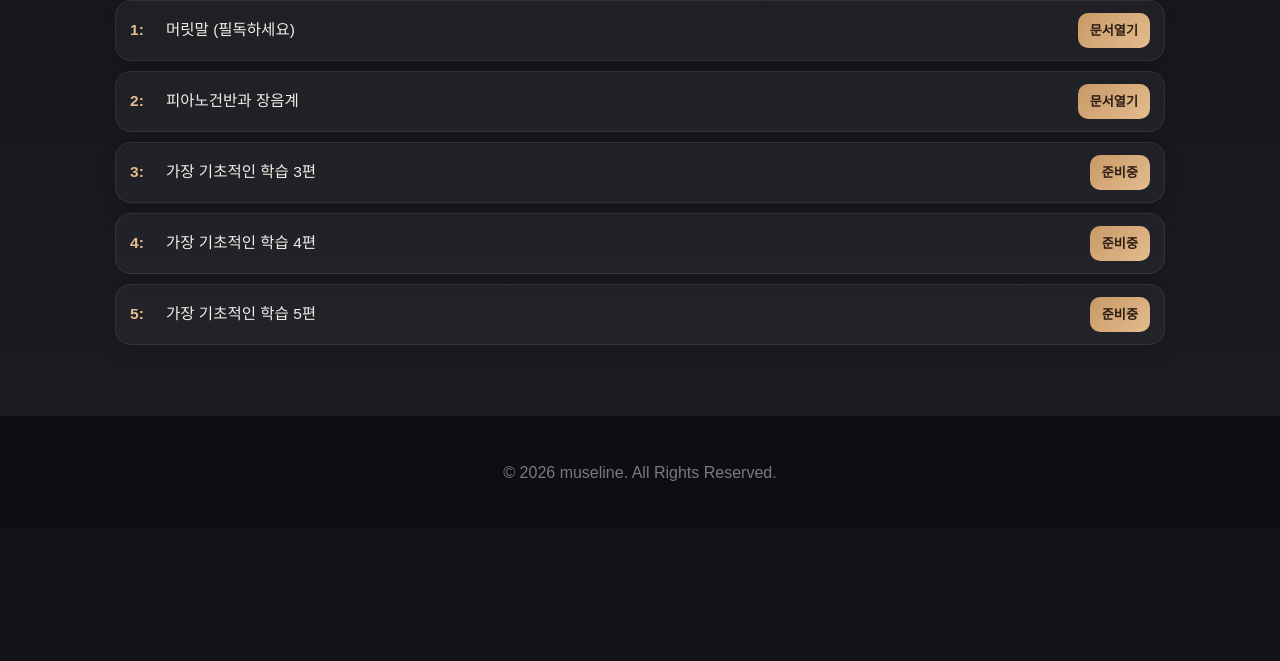
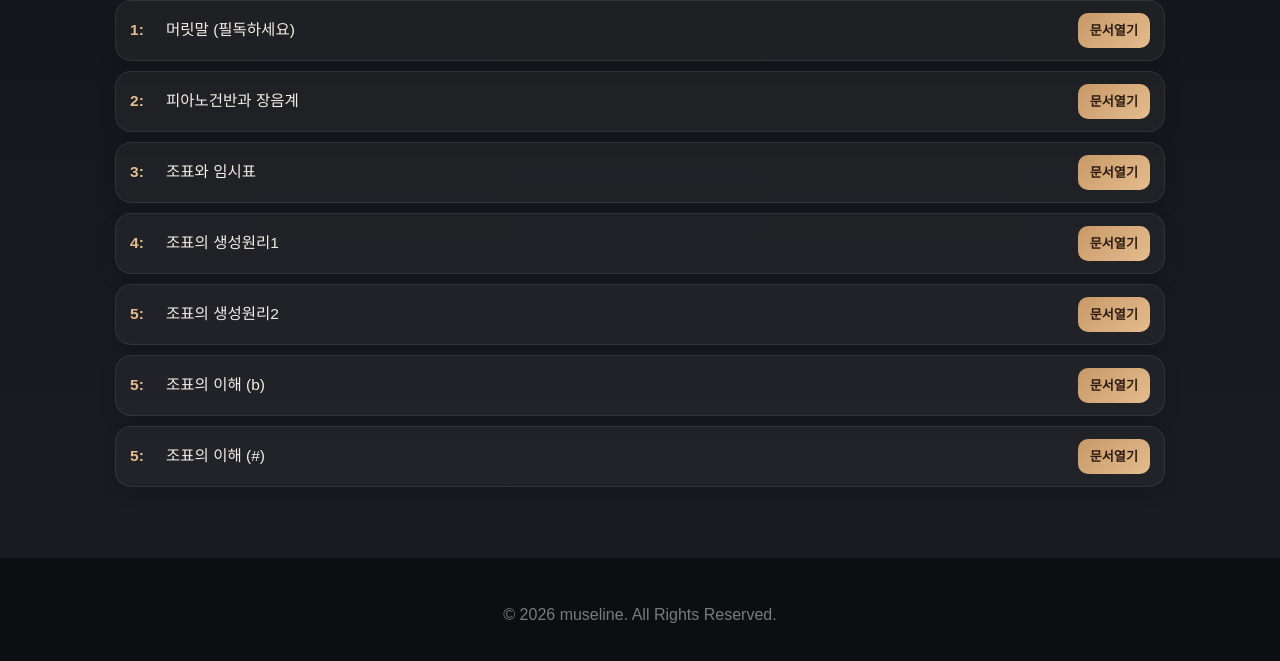
Before and after one commit to museline-k/museline-k.github.io, a plain HTML site: page 2-1.html in a window 1280 px wide. Shown: the part 543-1204 px from the top of the page. Before the commit the page ends 1072 px from the top, so only its background shows below. Drawn offline with Linux system fonts and the light colour scheme.

Commit message:
Add files via upload

```diff
--- a/2-1.html
+++ b/2-1.html
@@ -357,24 +357,38 @@
 
           <article class="manual-item" data-title="기초3 배우기 ">
             <a href="2-1-3.html" class="manual-link">
-              <div class="manual-title"><span class="manual-number">3:</span>가장 기초적인 학습 3편 </div>
-              <span class="go-btn">준비중 </span>
+              <div class="manual-title"><span class="manual-number">3:</span>조표와 임시표 </div>
+              <span class="go-btn">문서열기  </span>
             </a>
           </article>
 
           <article class="manual-item" data-title="기초4 배우기 ">
             <a href="2-1-4.html" class="manual-link">
-              <div class="manual-title"><span class="manual-number">4:</span>가장 기초적인 학습 4편 </div>
-              <span class="go-btn">준비중 </span>
+              <div class="manual-title"><span class="manual-number">4:</span>조표의 생성원리1  </div>
+              <span class="go-btn">문서열기 </span>
             </a>
           </article>
 
           <article class="manual-item" data-title="기초5 배우기 ">
             <a href="2-1-5.html" class="manual-link">
-              <div class="manual-title"><span class="manual-number">5:</span>가장 기초적인 학습 5편  </div>
-              <span class="go-btn">준비중 </span>
+              <div class="manual-title"><span class="manual-number">5:</span>조표의 생성원리2 </div>
+              <span class="go-btn">문서열기  </span>
             </a>
           </article>
+			 <article class="manual-item" data-title="기초5 배우기 ">
+            <a href="2-1-6.html" class="manual-link">
+              <div class="manual-title"><span class="manual-number">5:</span>조표의 이해 (b)  </div>
+              <span class="go-btn">문서열기  </span>
+            </a>
+          </article>
+			<article class="manual-item" data-title="기초5 배우기 ">
+            <a href="2-1-7.html" class="manual-link">
+              <div class="manual-title"><span class="manual-number">5:</span>조표의 이해 (#)  </div>
+              <span class="go-btn">문서열기  </span>
+            </a>
+          </article>
+
+
 
 
 
```
